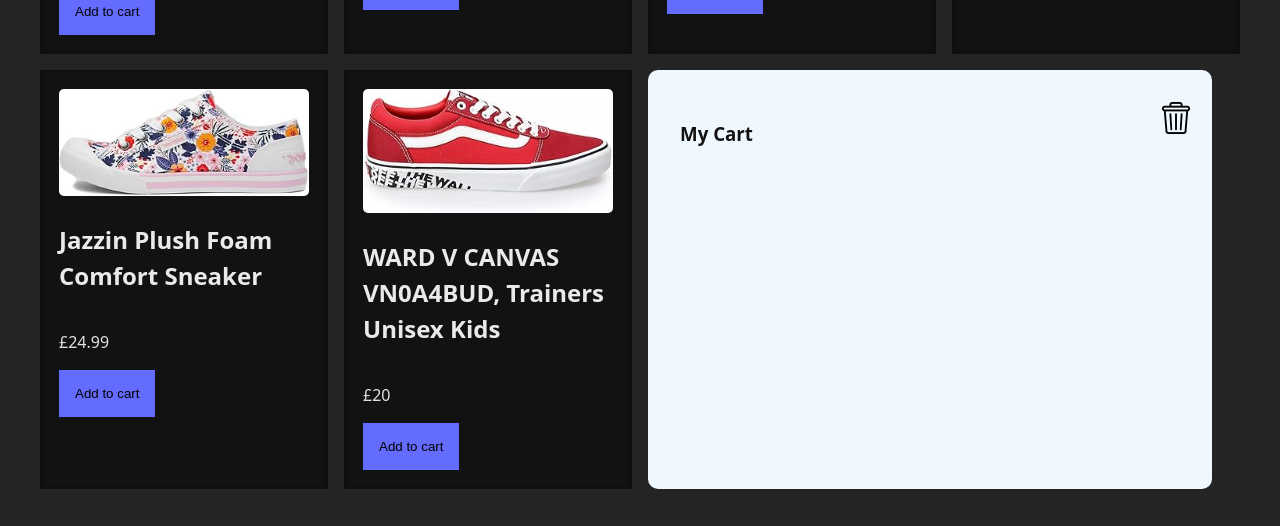
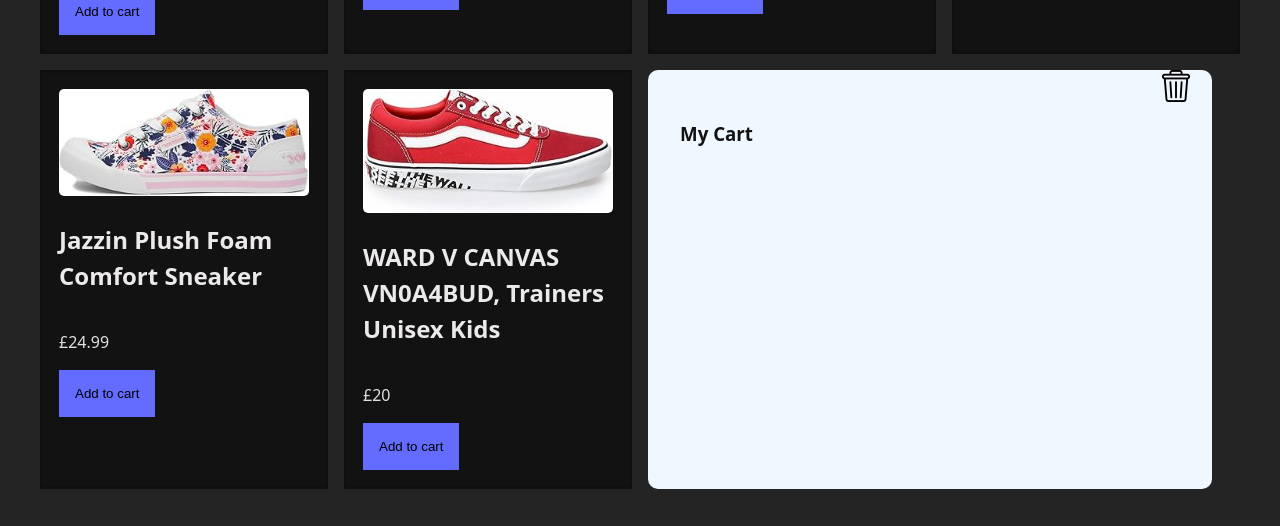
Before and after one commit to bengera/shopping-cart, a React (Vite) app: page / in a window 1280 px wide. Shown: the part 559-1085 px from the top of the page. Built offline with nearby package versions, Linux system fonts and the light colour scheme.

Commit message:
Add grid to checkout cart

```diff
--- a/src/App.jsx
+++ b/src/App.jsx
@@ -68,7 +68,7 @@ function App() {
   );
 }
 
-function Products({ productList, handleAddToCart, cartItems }) {
+function Products({ productList, handleAddToCart }) {
   return (
     <>
       {productList.map((item) => (
@@ -105,7 +105,7 @@ function Cart({ cartItems, setCartItems }) {
           </div>
         ))}
       </ul>
-      {!!cartItems.length && (
+      {!!cartItems.length && ( // makes boolean
         <button className="btn-checkout">
           {"Proceed to checkout".toUpperCase()}
         </button>
--- a/src/index.css
+++ b/src/index.css
@@ -119,11 +119,14 @@ button {
 
 .cart {
   position: relative;
+  display: grid;
+  grid-template-rows: 10px auto 60px;
   background-color: aliceblue;
   color: #131212;
   padding: 2rem 2rem;
   width: 500px;
   border-radius: 10px;
+  gap: 1rem;
 }
 
 .btn-checkout {
```
